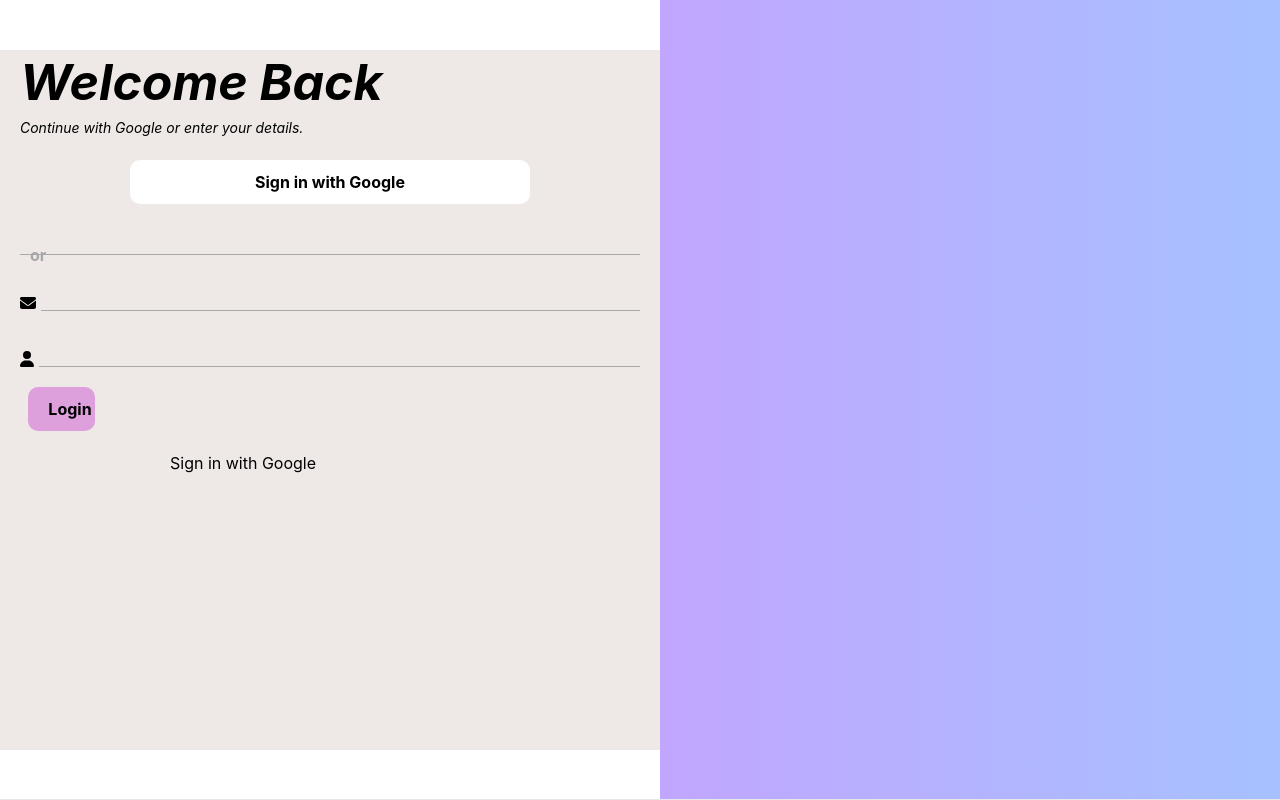
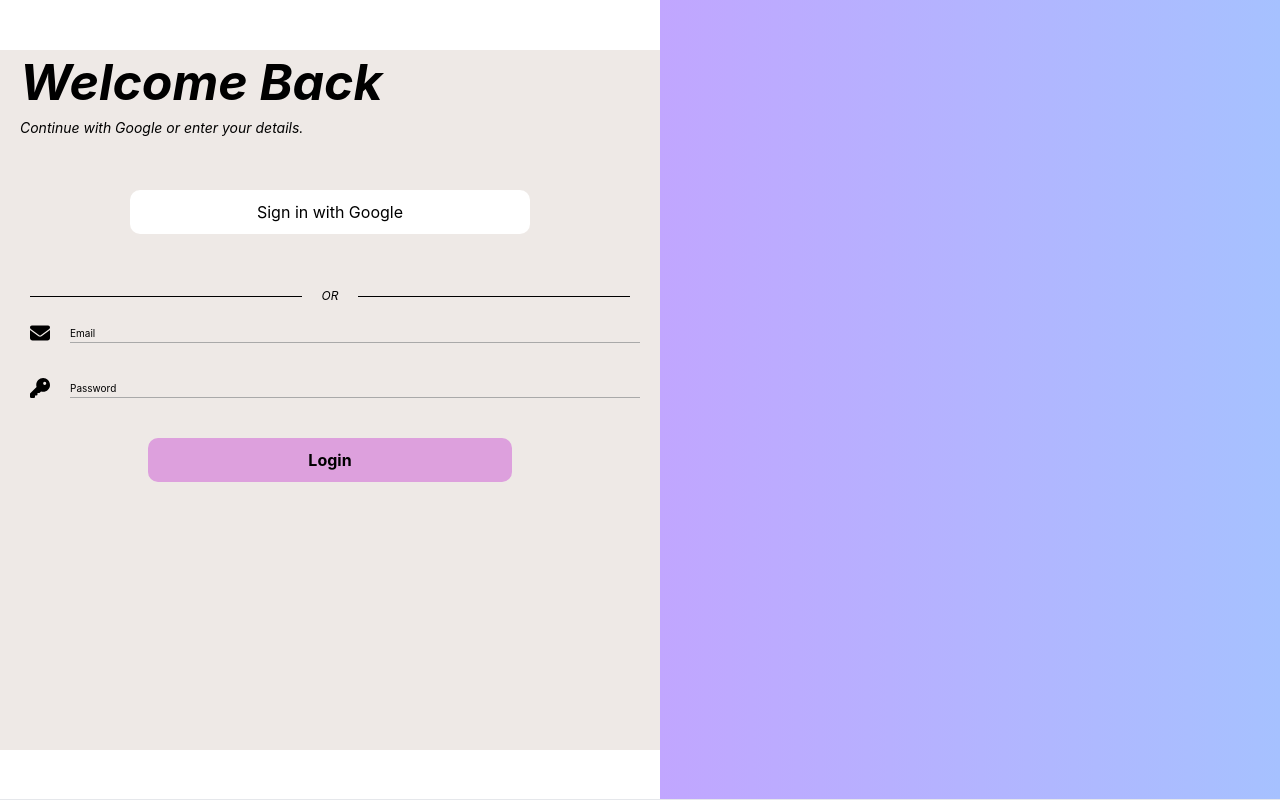
Before and after one commit to aratafujii2025/indie-chain, a React (Vite) app in the folder Frontend/: page /login in a window 1280 px wide. Built offline with nearby package versions, Linux system fonts and the light colour scheme.

Commit message:
made it as close to figma as i can

```diff
--- a/Frontend/src/index.css
+++ b/Frontend/src/index.css
@@ -90,12 +90,17 @@ font-size: 20px;
   display: flex;
   align-items: center;
   margin-bottom:20px;
+  margin-top: 0px;
+  margin-left:10px;
+  font-size:20px;
 }
 
 .icon {
-  margin-top:20px;
-  margin-right: 5px;
+  margin-top:15px;
+  margin-right: 20px;
   color: black;
+  size:50px;
+
 }
 
 .input-field{
@@ -124,28 +129,38 @@ transition:width 0.3s ease;
 
   width:0;
 }
+.container {
+  display: flex;
+  align-items: center;
+  justify-content: center;
+}
 
 .divider {
-  display:flex;
-  align-items:center;
-  border: none;
-  border-top: 1px solid darkgray;
-  margin: 20px 0; /* Add margin above and below the divider */
-  height:0;
+  flex-grow: 1;
+  height: 1px;
+  background-color: black;
+  margin: 0 10px;
 }
+
+.or-text {
+  font-weight: normal;
+}
+
 
 .divider-line {
   margin-top:50px;
   flex-grow: 1;
   height: 1px;
-  background-color: darkgray;
+  background-color: black;
   opacity: 0.5; /* Adjust the opacity as needed */
   width:100%;
 }
 .or-text {
   margin: 0 10px; /* Add margin to the "or" text */
-  color: darkgray;
-  font-weight: bold;
+  color: black;
+  font-weight: normal;
+  font-style:italic;
+  font-size:12px;
 
 }
 
@@ -161,7 +176,7 @@ transition:width 0.3s ease;
 .google-signin-container {
   padding: 10px 20px; /* Adjust the padding as needed */
   background-color: white;
-  margin-top: 20px; /* Add margin-top to create space */
+  margin-top: 50px; /* Add margin-top to create space */
   display: flex;
   align-items: center;
   justify-content: center;
@@ -175,13 +190,17 @@ transition:width 0.3s ease;
 
 .google-signin-text {
   color: black;
-  font-weight: bold;
+  font-weight: normal;
 }
 
 .login-button-container {
-  margin-top: 20px; /* Add margin-top to create space */
+  width: 80%;
+  max-width: 600px;
+  margin: 0 auto;
+  padding: 20px;
   display: flex;
-  justify-content: center;
+  flex-direction: column;
+  align-items: center;
 }
 
 .login-button {
@@ -200,3 +219,24 @@ transition:width 0.3s ease;
 
   /* Add any other desired styles for the login button */
 }
+
+.password-input-container {
+  position: relative;
+}
+
+.password-toggle {
+  position: absolute;
+  top: 50%;
+  right: 10px;
+  transform: translateY(-50%);
+  cursor: pointer;
+}
+
+#password-toggle-icon {
+  color: black;
+}
+
+.input-field::placeholder {
+  color: black;
+  font-size: 10px;
+}
--- a/Frontend/src/pages/Login.tsx
+++ b/Frontend/src/pages/Login.tsx
@@ -1,9 +1,9 @@
 import React, { useState } from 'react';
 (callback:any) => {<input type="text" /> }
 import { FontAwesomeIcon } from '@fortawesome/react-fontawesome';
-import { faUser } from '@fortawesome/free-solid-svg-icons';
+import { faKey } from '@fortawesome/free-solid-svg-icons';
 import { faEnvelope } from '@fortawesome/free-solid-svg-icons';
-
+import { faEye, faEyeSlash } from '@fortawesome/free-solid-svg-icons';
 
 function LoginPage() {
   const [username, setUsername] = useState('');
@@ -35,8 +35,10 @@ function LoginPage() {
         <button className="google-signin-container">
         <p className="google-signin-text">Sign in with Google</p>
         </button>
-        <div className="divider">
-            <span className="or-text">or</span>
+        <div className="container">
+          <div className="divider"></div>
+          <span className="or-text">OR</span>
+        <div className="divider"></div>
         </div>
         <form onSubmit={handleSubmit}>
             <div className="input-container">
@@ -44,6 +46,7 @@ function LoginPage() {
               <input
                 type="text"
                 id="username"
+                placeholder="Email"
                 value={username}
                 onChange={handleUsernameChange}
                 className="input-field"
@@ -51,10 +54,11 @@ function LoginPage() {
               <hr className={`underline ${username ? 'filled' : ''}`} />
           </div>
           <div className="input-container">
-            <FontAwesomeIcon icon={faUser} className="icon" />
+            <FontAwesomeIcon icon={faKey} className="icon" />
             <input
               type="password"
               id="password"
+              placeholder="Password"
               value={password}
               onChange={handlePasswordChange}
               className="input-field"
@@ -65,7 +69,7 @@ function LoginPage() {
             <button className="login-button">Login</button>
           </button>
 
-          <button className="googlelogin">Sign in with Google</button>
+
         </form>
       </div>
       <div className="gradient-background" />
@@ -73,4 +77,30 @@ function LoginPage() {
   );
 }
 
+function InputFieldsPage() {
+  const [passwordVisible, setPasswordVisible] = useState(false);
+
+  const togglePasswordVisibility = () => {
+    setPasswordVisible(!passwordVisible);
+  };
+
+  return (
+    <div className="password-input-container">
+      <input
+        type={passwordVisible ? 'text' : 'password'}
+        id="password"
+        name="password"
+        placeholder="Enter your password"
+      />
+      <span className="password-toggle" onClick={togglePasswordVisibility}>
+        <FontAwesomeIcon
+          icon={passwordVisible ? faEyeSlash : faEye}
+          id="password-toggle-icon"
+        />
+      </span>
+    </div>
+  );
+}
+
+
 export default LoginPage;
```
